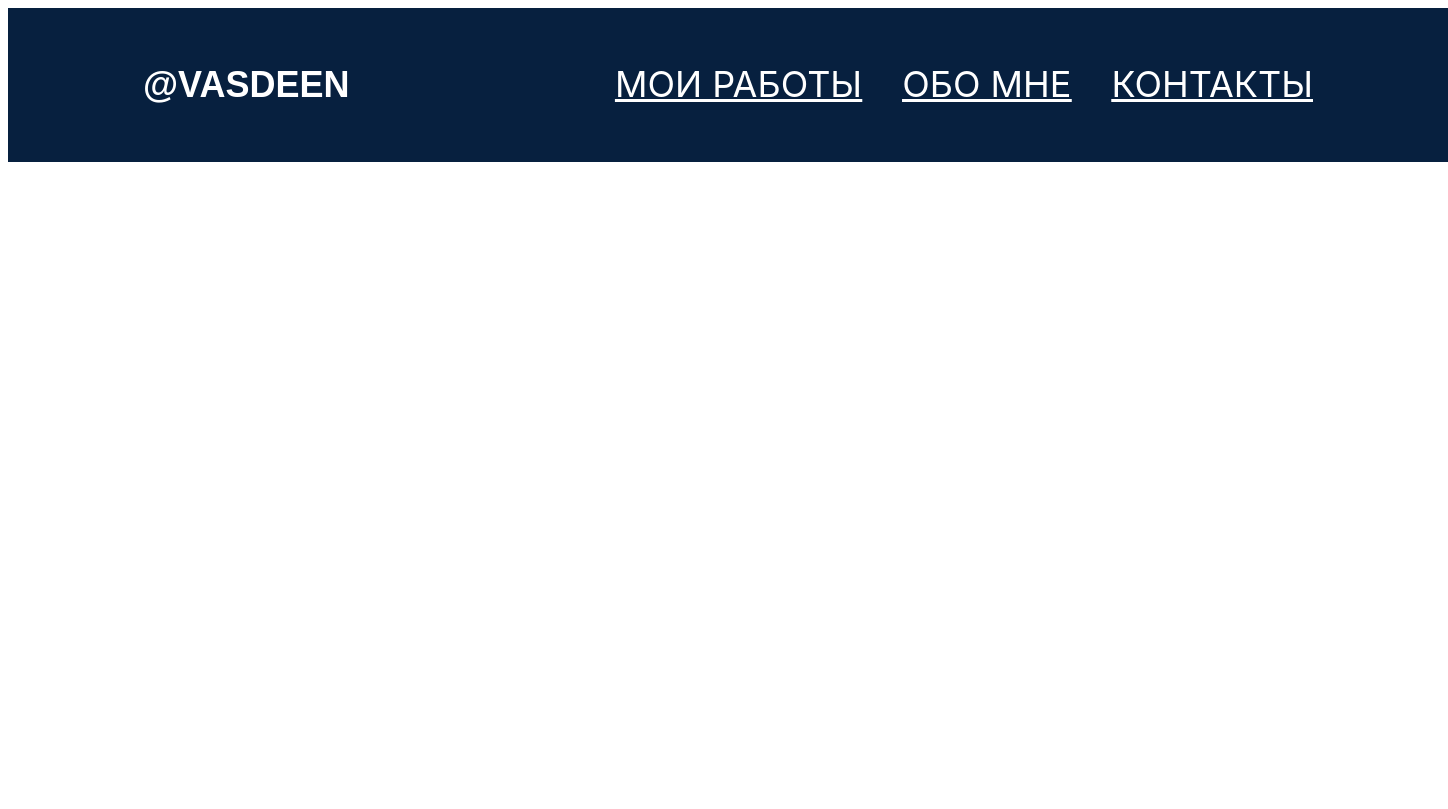
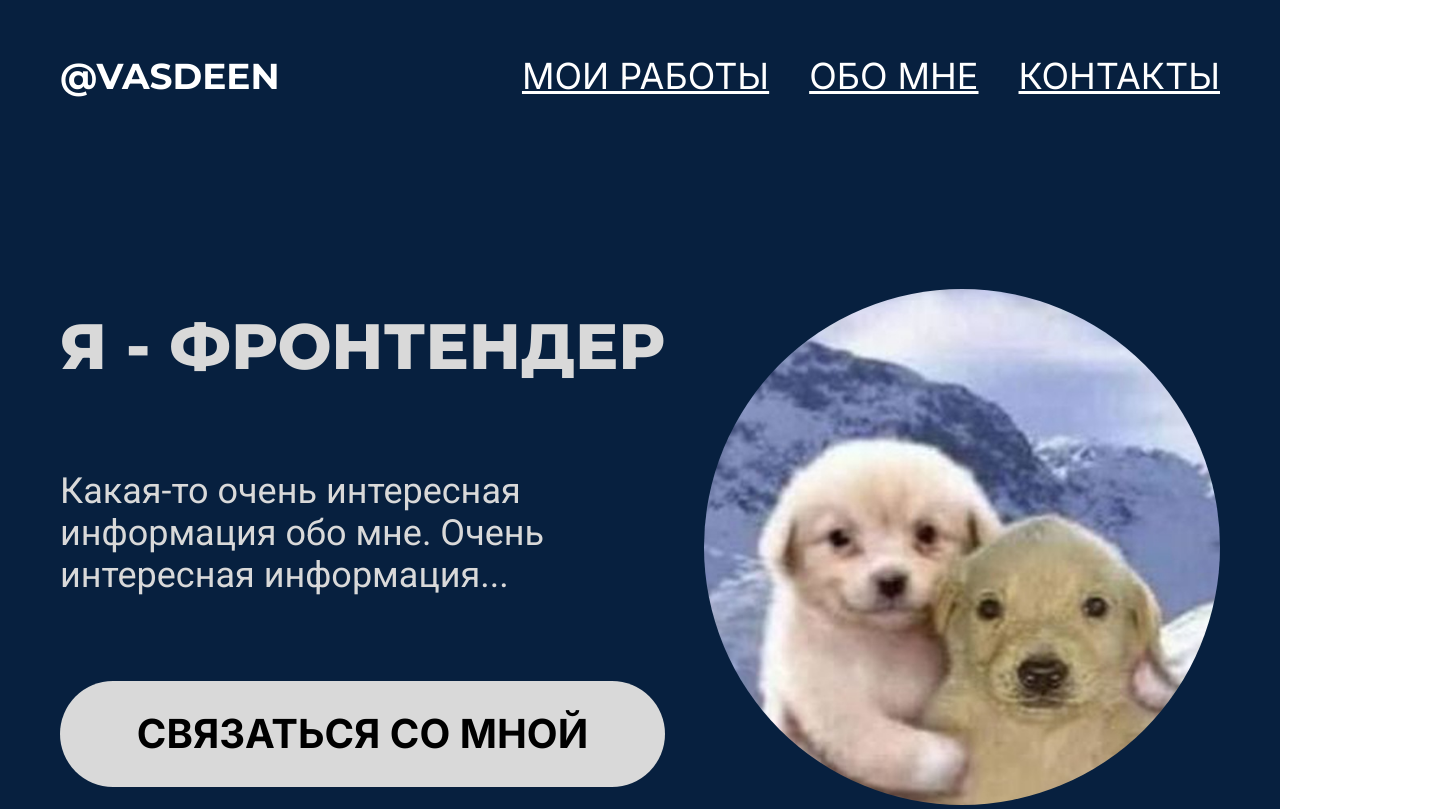
Before and after one commit to Vasdeen/Frontend-MPSH, a plain HTML site: page portfolio/index.html in a window 1280 px wide. Shown: the top 809 px of the page, 1448 px wide, since content can reach past the window. Drawn offline with Linux system fonts and the light colour scheme.

Commit message:
task8-complete

```diff
--- a/main.css
+++ b/oldPage/main.css
@@ -118,7 +118,7 @@ body {
 }
 
 .ShopItemBuyButton{
-    width: 149px;
+    width:100%;
     height: 35px;
     background-color: #555555;
     color:white;
--- a/portfolio/main.css
+++ b/portfolio/CSSstyles/header.css
@@ -1,41 +1,31 @@
-header {
+
+.container {
+    background: #07203F;
+    /* max-width: 1440px;
+    margin-left: auto;
+    margin-right: auto;
+     */
 
 }
 
-@import url('https://fonts.googleapis.com/css2?family=Montserrat:ital,wght@0,100..900;1,100..900&display=swap');
-@import url('https://fonts.googleapis.com/css2?family=Inter:ital,opsz,wght@0,14..32,100..900;1,14..32,100..900&display=swap');
-
-.container {
-    background: #07203F;
-    width: 1440px;
-
+.header__content{
+    max-width: 90.625%;
+    color: white;
     margin-left: auto;
     margin-right: auto;
-
-
-
-
-}
-
-.headerContent{
-    color: white;
-    padding-left: 135px;
     padding-top: 55px;
     padding-bottom: 55px;
-    padding-right: 135px;
+    align-items: center;
     text-transform: uppercase;
     display: flex;
     justify-content: space-between;
 
 }
 
-.HeaderBlock {
+
+.header__nickname {
     display: flex;
     align-items: center;
-
-}
-
-#nicknameHeaderBlock {
     font-family: Montserrat, sans-serif;
     font-size: 36px;
     font-weight: 700;
@@ -43,8 +33,9 @@ header {
 
 }
 
-#linksHeaderBlock {
-
+.header__nav {
+    display: flex;
+    align-items: center;
     gap: 40px;
     flex-wrap: nowrap;
     white-space: nowrap;
@@ -57,6 +48,10 @@ header {
 
 }
 
-.headerBlock__link {
+.header__link {
     color: white;
 }
+
+.header__link:hover {
+    color: orange;
+}
--- /dev/null
+++ b/portfolio/CSSstyles/main.css
@@ -0,0 +1,88 @@
+
+@import url('https://fonts.googleapis.com/css2?family=Montserrat:ital,wght@0,100..900;1,100..900&display=swap');
+@import url('https://fonts.googleapis.com/css2?family=Inter:ital,opsz,wght@0,14..32,100..900;1,14..32,100..900&display=swap');
+@import url('https://fonts.googleapis.com/css2?family=Inter:ital,opsz,wght@0,14..32,100..900;1,14..32,100..900&family=Montserrat:ital,wght@0,100..900;1,100..900&family=Roboto:ital,wght@0,100;0,300;0,400;0,500;0,700;0,900;1,100;1,300;1,400;1,500;1,700;1,900&display=swap');
+
+@import "header.css";
+@import "sectionFirst.css";
+
+
+/* ///////////////////// */
+* {
+	padding: 0px;
+	margin: 0px;
+	border: 0px;
+}
+
+*,
+*:before,
+*:after {
+	-moz-box-sizing: border-box;
+	-webkit-box-sizing: border-box;
+	box-sizing: border-box;
+}
+
+aside,
+nav,
+footer,
+header,
+section {
+	display: block;
+}
+
+body {
+	line-height: 1;
+	-ms-text-size-adjust: 100%;
+	-moz-text-size-adjust: 100%;
+	-webkit-text-size-adjust: 100%;
+}
+
+main {
+	flex: 1 1 auto;
+}
+
+body,
+html {
+	height: 100%;
+}
+
+input::-ms-clear {
+	display: none;
+}
+
+button {
+	background-color: transparent;
+	cursor: pointer;
+}
+
+button::-moz-focus-inner {
+	padding: 0;
+	border: 0;
+}
+
+a,
+a:visited {
+	text-decoration: none;
+}
+
+a:hover {
+	text-decoration: none;
+}
+
+ul li {
+	list-style: none;
+}
+
+img {
+	vertical-align: top;
+}
+
+h1,
+h2,
+h3,
+h4,
+h5,
+h6 {
+	font-weight: inherit;
+	font-size: inherit;
+}
--- /dev/null
+++ b/portfolio/CSSstyles/sectionFirst.css
@@ -0,0 +1,68 @@
+
+
+.first-section__content {
+    color:white;
+    display: flex;
+    flex-direction: row;
+    max-width: 90.625%;
+    color: white;
+    margin-left: auto;
+    margin-right: auto;
+    padding-bottom: 150px;
+    padding-top: 135px;
+    color: #D9D9D9;
+}
+
+
+
+ .first-section__description-box {
+    display: flex;
+    flex-direction: column;
+    justify-content: space-around;
+    gap: 49px;
+
+ }
+
+ .first-section__header {
+    font-family: Montserrat, sans-serif;
+    font-size: 64px;
+    font-weight: 800;
+    line-height: 78.02px;
+    text-align: left;
+    text-transform: uppercase;
+}
+
+.first-section__description {
+    font-family: Roboto, sans-serif;
+    font-size: 36px;
+    font-weight: 400;
+    line-height: 42.19px;
+    text-align: left;
+    padding-right: 10%;
+}
+
+.first-section__button {
+    background: #D9D9D9;
+    color: black;
+    height: 106px;
+    width: 605px;
+    border-radius: 150px;
+
+    font-family: Inter, sans-serif;
+    font-size: 40px;
+    font-weight: 700;
+    line-height: 48.41px;
+    text-align: auto;
+    text-transform: uppercase;
+}
+
+.first-section__button:hover {
+    background: orange;
+}
+
+.first-section__image  {
+    max-width: 516px;
+    max-height: 516px;
+    border-radius: 50%;
+    object-fit: contain;
+}
--- a/portfolio/index.html
+++ b/portfolio/index.html
@@ -3,24 +3,38 @@
 <head>
     <meta charset="UTF-8">
     <meta name="viewport" content="width=device-width, initial-scale=1.0">
-    <link rel="stylesheet" type="text/css" href="main.css">
+    <link rel="stylesheet" type="text/css" href="CSSstyles/main.css">
     <title>Portfolio</title>
 </head>
 <body>
-    <header>
+    <header class = "header">
         <div class = "container">
-            <div class = "headerContent">
-                <div class = "HeaderBlock" id = "nicknameHeaderBlock">
+            <div class = "header__content">
+                <div class = "header__nickname">
                     <p1>@vasdeen</p1>
                 </div>
-                <div class = "HeaderBlock" id = "linksHeaderBlock">
-                    <a href="#" class = "headerBlock__link">мои работы</a>
-                    <a href="#" class = "headerBlock__link">обо мне</a>
-                    <a href="#" class = "headerBlock__link">контакты</a>
+                <nav class = "header__nav">
+                    <a href="#" class = "header__link">мои работы</a>
+                    <a href="#" class = "header__link">обо мне</a>
+                    <a href="#" class = "header__link">контакты</a>
+                </nav>
+            </div>
+        </div>
+    </header>
+    <section class = "base-section first-section">
+        <div class = "container">
+            <div class = "first-section__content">
+                <div class = "first-section__description-box">
+                    <h1 class = "first-section__header"> Я - фронтендер</h1>
+                    <p class = "first-section__description">Какая-то очень интересная информация обо мне. Очень интересная информация...</p>
+                    <button class = "first-section__button">Связаться со мной</button>
+                </div>
+                <div class = "first-section__image-box">
+                    <img src = "avatar.jpg" class = "first-section__image">
                 </div>
             </div>
 
         </div>
-    </header>
+    </section>
 </body>
 </html>
--- a/portfolio/section.css
+++ /dev/null
@@ -1,150 +0,0 @@
-@import url('https://fonts.googleapis.com/css2?family=Inter:ital,opsz,wght@0,14..32,100..900;1,14..32,100..900&family=Montserrat:ital,wght@0,100..900;1,100..900&family=Roboto:ital,wght@0,100;0,300;0,400;0,500;0,700;0,900;1,100;1,300;1,400;1,500;1,700;1,900&display=swap');
-
-
-#containerFirst {
-    max-width : 1440px;
-    background-color: #07203F;
-    color:white;
-    display: flex;
-    flex-direction: row;
-    margin-left: auto;
-    margin-right: auto;
-    padding-left: 137px;
-    padding-right: 137px;
-    padding-bottom: 150px;
-    padding-top: 135px;
-    color: #D9D9D9;
-
-}
-
- #sectionFirstLeftContainer {
-    display: flex;
-    flex-direction: column;
-    justify-content: space-around;
-    gap: 49px;
-
- }
-
- #sectionFirstLeftContainerHeader {
-    font-family: Montserrat, sans-serif;
-    font-size: 64px;
-    font-weight: 800;
-    line-height: 78.02px;
-    text-align: left;
-    text-transform: uppercase;
-}
-
- #sectionFirstLeftContainerDescription {
-    font-family: Roboto, sans-serif;
-    font-size: 36px;
-    font-weight: 400;
-    line-height: 42.19px;
-    text-align: left;
-
-}
-
-.SectionButton {
-    background: #D9D9D9;
-    color: black;
-    height: 106px;
-    width: 605px;
-    border-radius: 150px;
-
-    font-family: Inter, sans-serif;
-    font-size: 40px;
-    font-weight: 700;
-    line-height: 48.41px;
-    text-align: auto;
-    text-transform: uppercase;
-}
-
-.SectionButton:hover {
-    background: orange;
-}
-
-#sectionFirstImg  {
-    max-width: 516px;
-    max-height: 516px;
-    border-radius: 50%;
-    object-fit: contain;
-}
-
-/* ///////////////////// */
-* {
-	padding: 0px;
-	margin: 0px;
-	border: 0px;
-}
-
-*,
-*:before,
-*:after {
-	-moz-box-sizing: border-box;
-	-webkit-box-sizing: border-box;
-	box-sizing: border-box;
-}
-
-aside,
-nav,
-footer,
-header,
-section {
-	display: block;
-}
-
-body {
-	line-height: 1;
-	-ms-text-size-adjust: 100%;
-	-moz-text-size-adjust: 100%;
-	-webkit-text-size-adjust: 100%;
-}
-
-main {
-	flex: 1 1 auto;
-}
-
-body,
-html {
-	height: 100%;
-}
-
-input::-ms-clear {
-	display: none;
-}
-
-button {
-	background-color: transparent;
-	cursor: pointer;
-}
-
-button::-moz-focus-inner {
-	padding: 0;
-	border: 0;
-}
-
-a,
-a:visited {
-	text-decoration: none;
-}
-
-a:hover {
-	text-decoration: none;
-}
-
-ul li {
-	list-style: none;
-}
-
-img {
-	vertical-align: top;
-}
-
-h1,
-h2,
-h3,
-h4,
-h5,
-h6 {
-	font-weight: inherit;
-	font-size: inherit;
-}
```
Also changed, not shown: portfolio/index2.html (deleted, +0 -23 lines), oldPage/index.html (renamed from index.html), oldPage/karta.png (renamed from karta.png), oldPage/shopitem1.png (renamed from shopitem1.png), oldPage/shopitem2.png (renamed from shopitem2.png).
